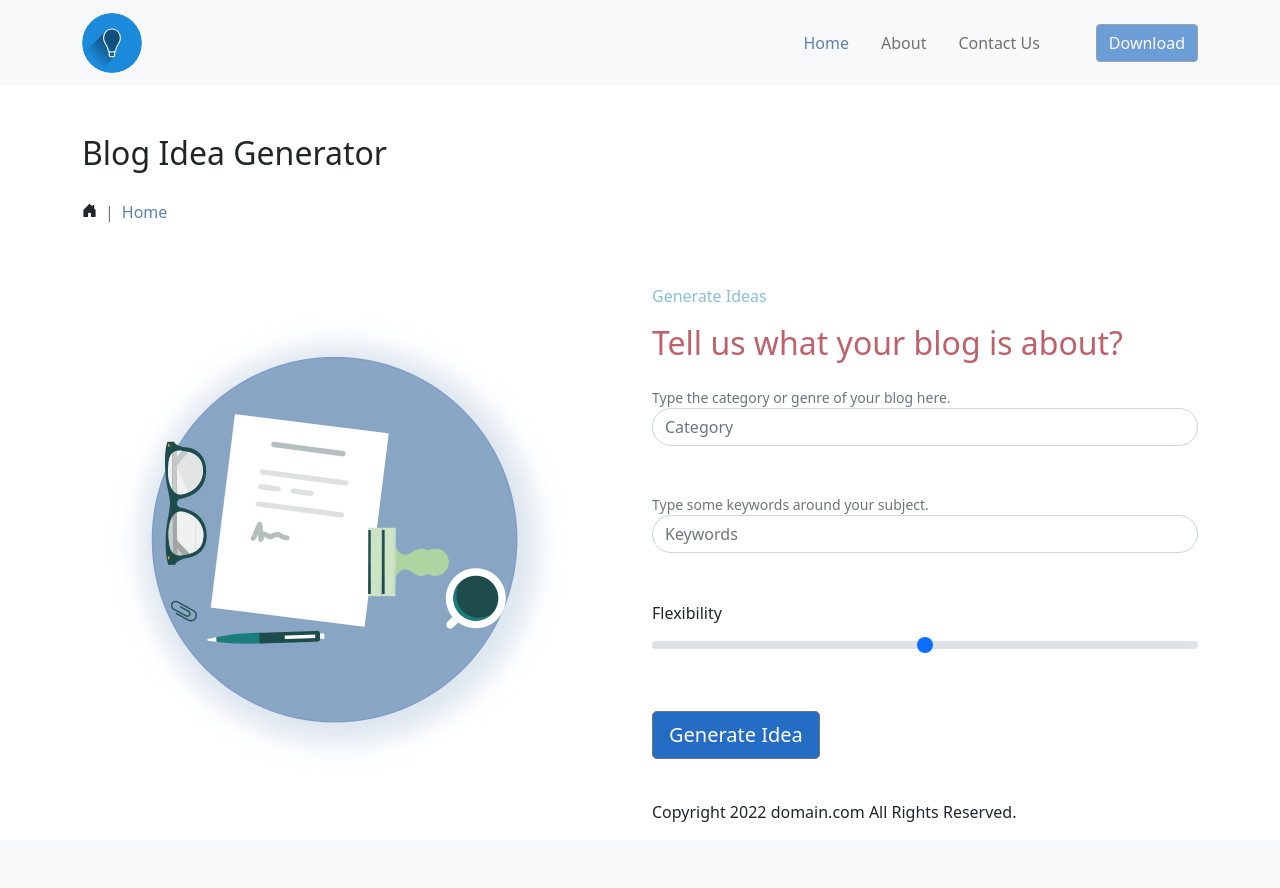
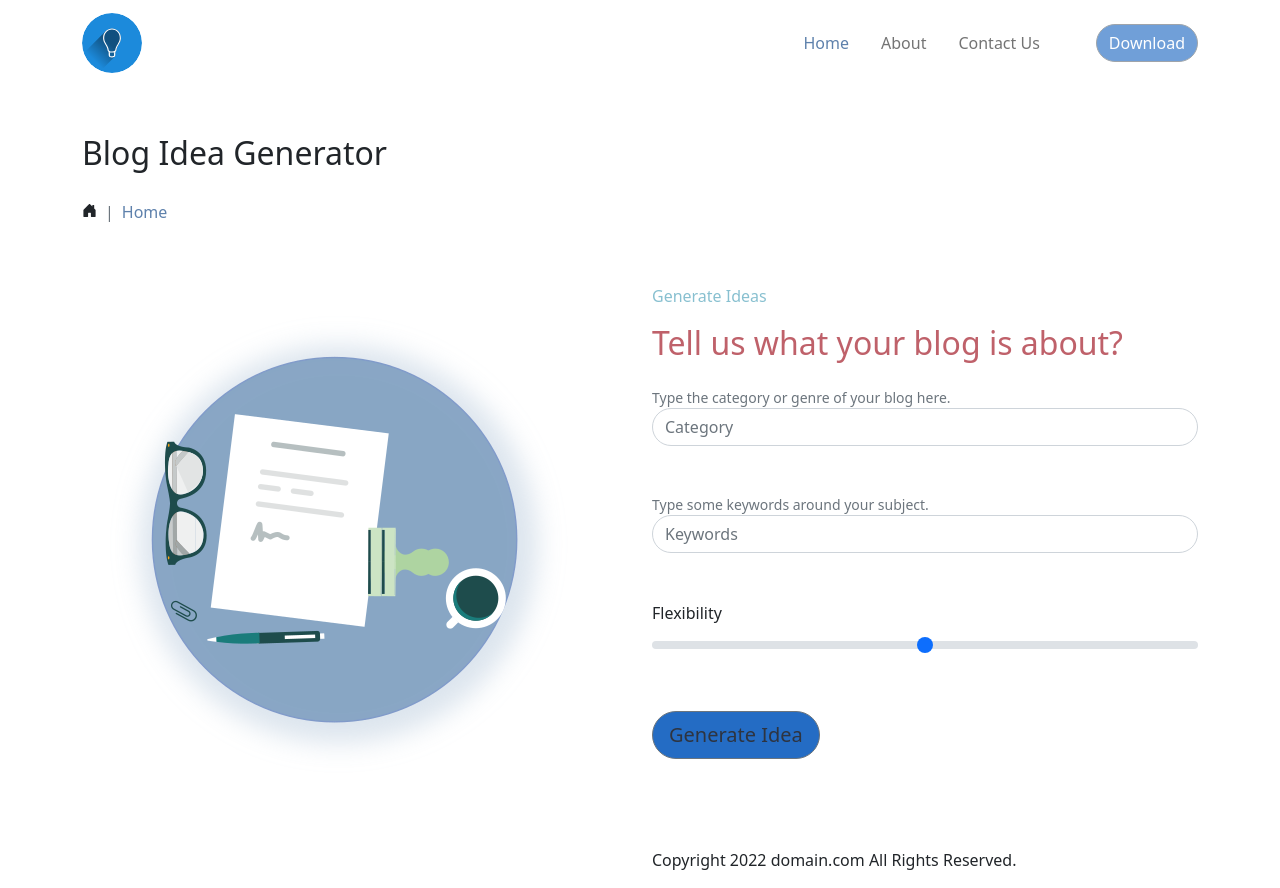
Before and after one commit to AsjadIftikhar/blog, a Django app: page / in a window 1280 px wide. Before the commit the page ends 822 px from the top, so only its background shows below. Run offline with Django 4.2, Linux system fonts and the light colour scheme.

Commit message:
Auto stash before merge of "main" and "origin/main"

```diff
--- a/static/css/main.css
+++ b/static/css/main.css
@@ -1,5 +1,6 @@
 html, body {
-    min-height: 100%;
+
+
 }
 .active {
   color: #5e81ac !important;
--- a/templates/home.html
+++ b/templates/home.html
@@ -12,7 +12,7 @@
     <link rel="stylesheet" href="{% static 'css/main.css' %}"/>
     <title>Blog Idea</title>
 </head>
-<nav class="navbar navbar-expand-lg navbar-light bg-light">
+<nav class="navbar navbar-expand-lg navbar-light">
     <div class="container">
         <a class="navbar-brand" href="#">
             <img src="{% static 'images/idea.svg' %}" alt="" width="60" height="60">
@@ -33,12 +33,12 @@
                     <a class="nav-link" aria-current="page" href="#">Contact Us</a>
                 </li>
             </ul>
-            <button class="btn btn-secondary disabled" style="background: #246cc4" type="submit">Download</button>
+            <button class="btn btn-secondary disabled download-btn " style="background: #246cc4" type="submit">Download</button>
         </div>
     </div>
 </nav>
-<body style="margin-bottom: 0">
-<main role="main" class="container">
+<body style="min-height: 100%;">
+<main role="main" class="container mb-5">
     <h2 class="mt-5 mb-4">Blog Idea Generator</h2>
     <nav style="--bs-breadcrumb-divider: '|';" aria-label="breadcrumb">
         <ol class="breadcrumb">
@@ -73,13 +73,14 @@
                     <input type="range" class="form-range" id="customRange1">
                 </div>
 
-                <button class="btn btn-secondary btn-lg" style="background: #246cc4" type="submit">Generate Idea
+                <button class="btn btn-secondary btn-lg download-btn " style="background: #246cc4" type="submit">Generate Idea
                 </button>
             </form>
         </div>
     </div>
 </main>
-<footer class="footer">
+
+<footer class="mt-5">
     <div class="container">
         <div class="bottom pb-3 pt-3">
             <div class="row justify-content-between">
```
